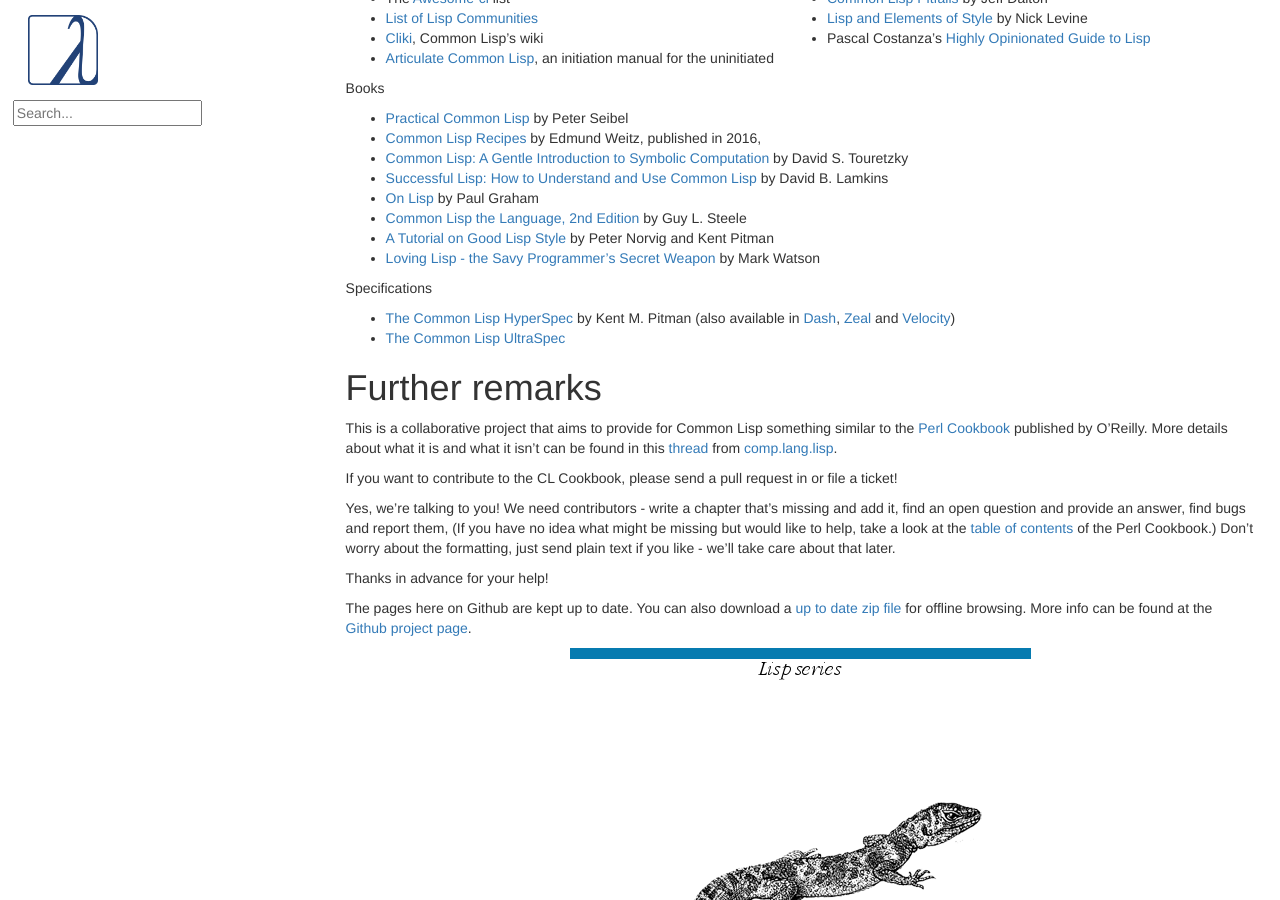
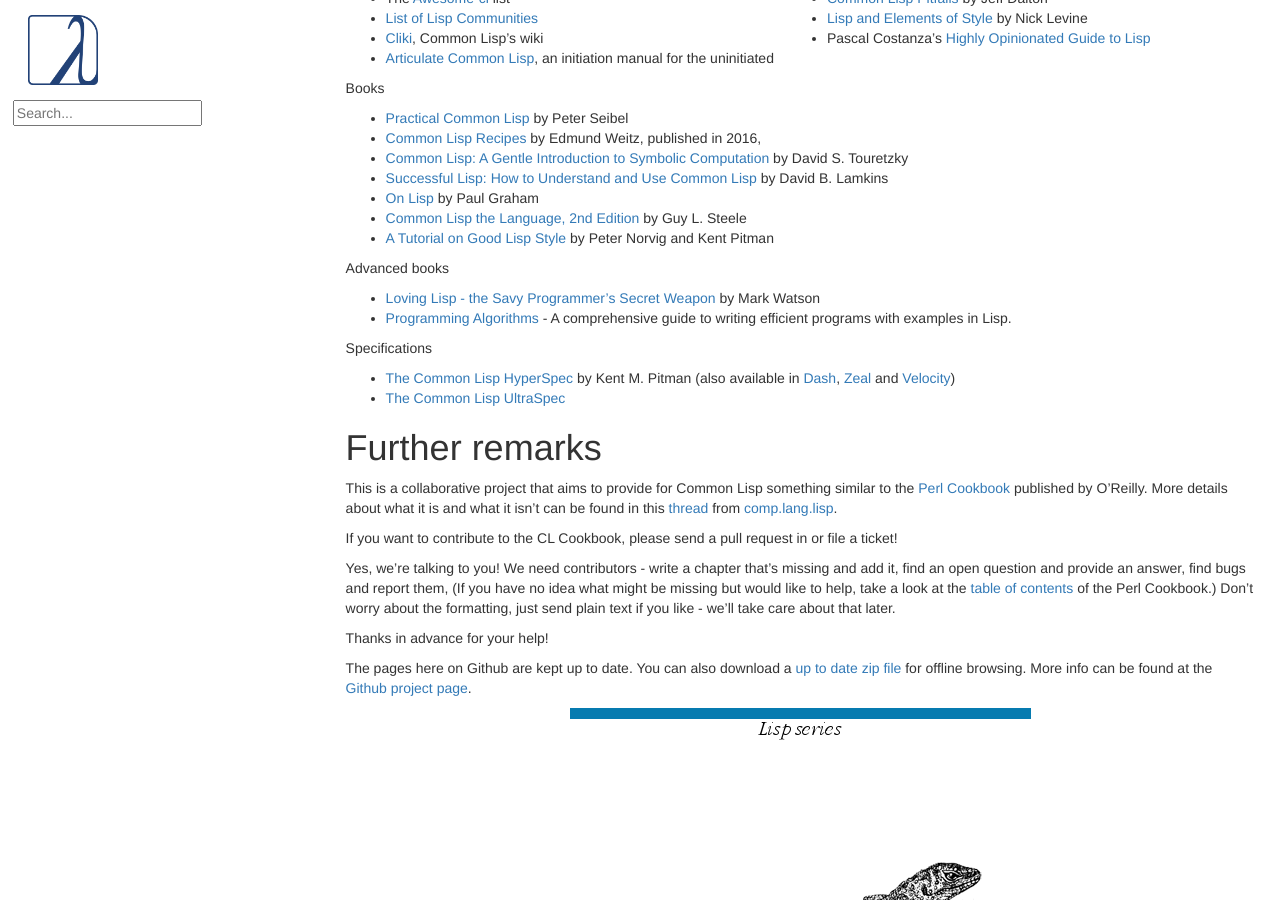
Before and after one commit to LispCookbook/cl-cookbook, a Jekyll site: the page built from index.md, in a window 1280 px wide and 900 px high, scrolled down 809 px. Built offline with Jekyll 4.4.1, drawn with Linux system fonts in a browser that asks for light colours.

Commit message:
add Programming Algorithms book

```diff
--- a/index.md
+++ b/index.md
@@ -79,7 +79,12 @@
 * [On Lisp](http://www.paulgraham.com/onlisptext.html) by Paul Graham
 * [Common Lisp the Language, 2nd Edition](http://www-2.cs.cmu.edu/Groups/AI/html/cltl/cltl2.html) by Guy L. Steele
 * [A Tutorial on Good Lisp Style](https://www.cs.umd.edu/%7Enau/cmsc421/norvig-lisp-style.pdf) by Peter Norvig and Kent Pitman
+
+Advanced books
+
 * [Loving Lisp - the Savy Programmer's Secret Weapon](https://leanpub.com/lovinglisp/) by Mark Watson
+* [Programming Algorithms](https://leanpub.com/progalgs) - A comprehensive guide to writing efficient programs with examples in Lisp.
+
 
 Specifications
 
```
